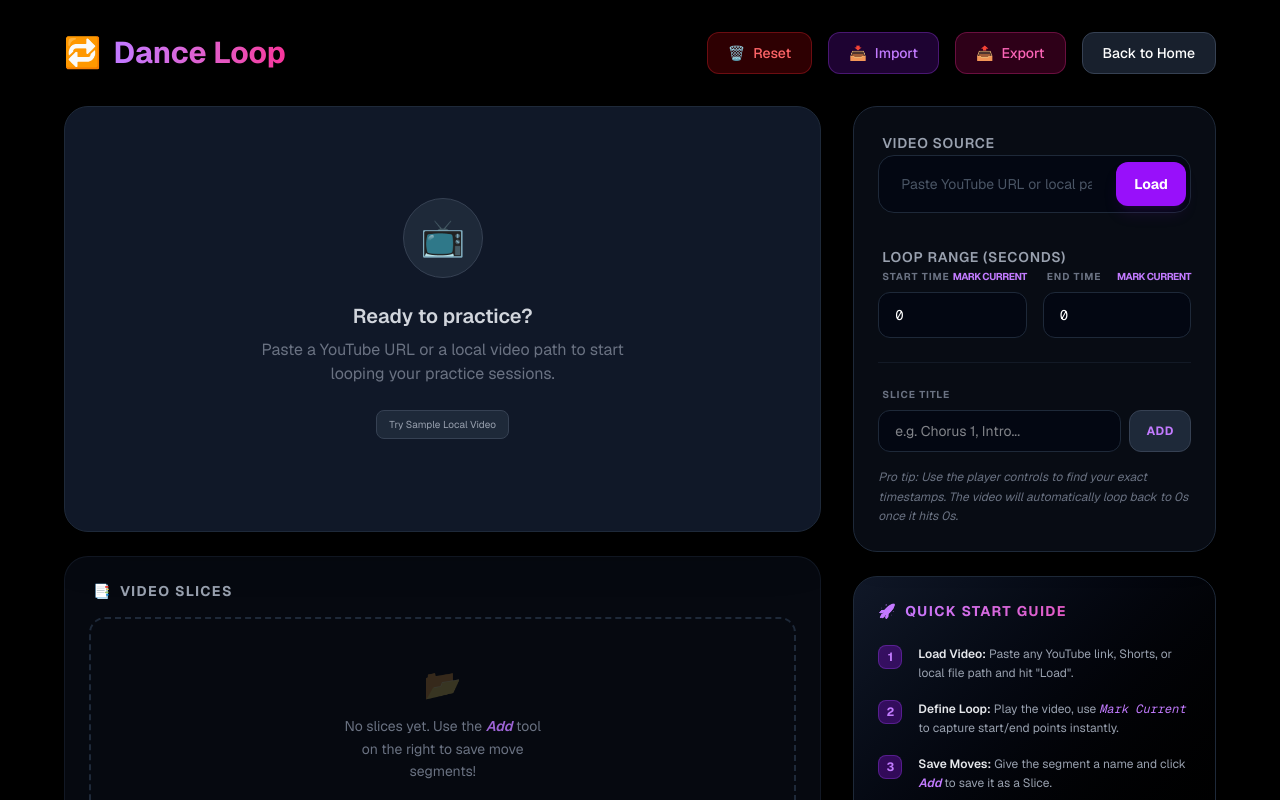
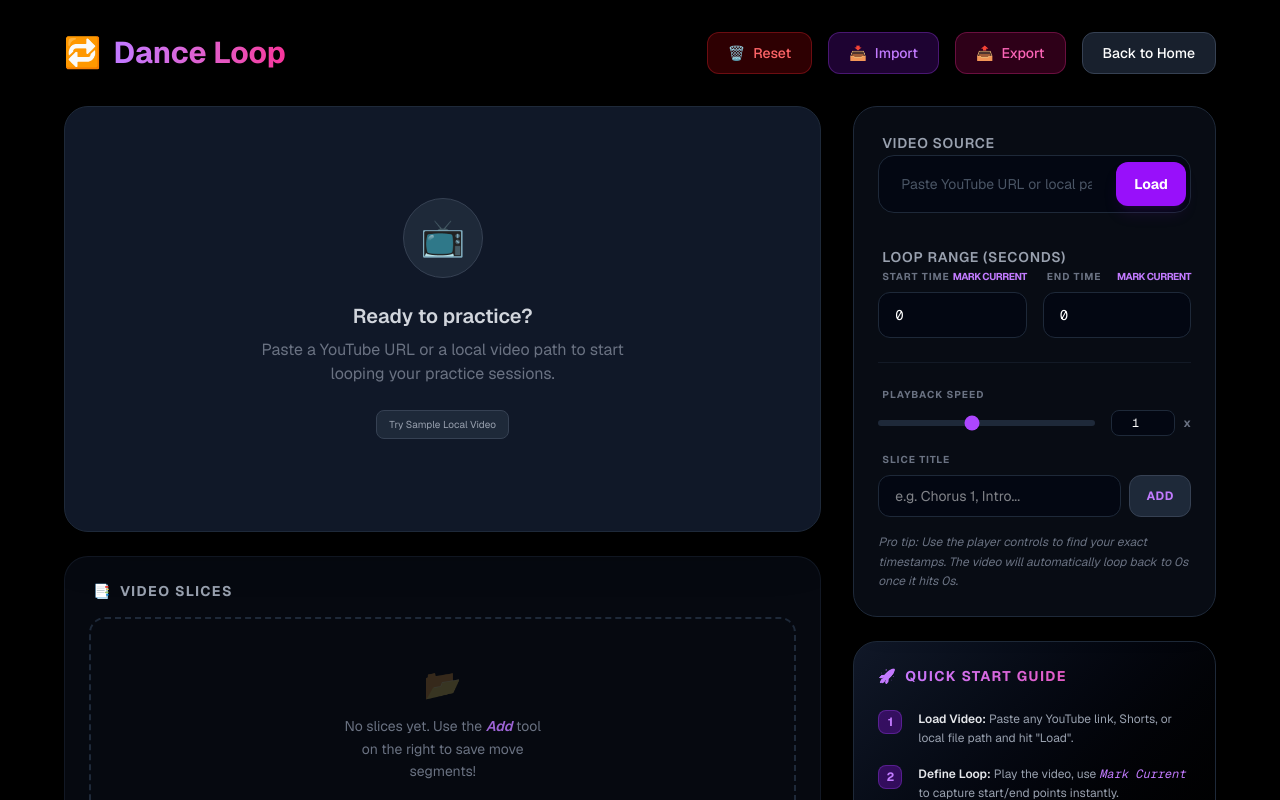
Before and after one commit to dogtim/Just-Dance-PicCollage, a Next.js app: page /danceLoop in a window 1280 px wide. Shown: the top 800 px of the page. Built offline with nearby package versions, Linux system fonts and the light colour scheme.

Commit message:
feat: add video playback speed control UI and functionality, and remove default player mute

```diff
--- a/src/app/danceLoop/dance_loop_page.tsx
+++ b/src/app/danceLoop/dance_loop_page.tsx
@@ -22,6 +22,7 @@ export default function DanceLoop() {
     const [startTime, setStartTime] = useState<number>(0);
     const [endTime, setEndTime] = useState<number>(0);
     const [isPlaying, setIsPlaying] = useState(false);
+    const [playbackRate, setPlaybackRate] = useState<number>(1.0);
     const [slices, setSlices] = useState<VideoSlice[]>([]);
     const [activeSliceIndex, setActiveSliceIndex] = useState<number | null>(null);
 
@@ -264,10 +265,10 @@ export default function DanceLoop() {
                                         src={url}
                                         playing={isPlaying}
                                         controls={true}
-                                        muted={true}
                                         width="100%"
                                         height="100%"
                                         onReady={onPlayerReady}
+                                        playbackRate={playbackRate}
                                         onStart={() => {
                                             console.log('Playback started');
                                             setIsPlaying(true);
@@ -443,6 +444,34 @@ export default function DanceLoop() {
                                 </div>
 
                                 <div className="pt-6 border-t border-gray-800/50 space-y-4">
+                                    {/* Playback Speed Control */}
+                                    <div className="space-y-2">
+                                        <div className="text-[10px] text-gray-500 uppercase font-bold tracking-widest ml-1">Playback Speed</div>
+                                        <div className="flex gap-4 items-center">
+                                            <input
+                                                type="range"
+                                                min="0.25"
+                                                max="2"
+                                                step="0.05"
+                                                value={playbackRate}
+                                                onChange={(e) => setPlaybackRate(parseFloat(e.target.value))}
+                                                className="flex-1 h-1.5 bg-gray-800 rounded-lg appearance-none cursor-pointer accent-purple-500"
+                                            />
+                                            <div className="flex gap-2">
+                                                <input
+                                                    type="number"
+                                                    step="0.05"
+                                                    min="0.25"
+                                                    max="2"
+                                                    value={playbackRate}
+                                                    onChange={(e) => setPlaybackRate(parseFloat(e.target.value) || 1)}
+                                                    className="w-16 bg-gray-950 border border-gray-800 rounded-lg px-2 py-1 text-white outline-none focus:border-purple-500/50 transition-all font-mono text-xs text-center"
+                                                />
+                                                <span className="text-xs text-gray-500 self-center font-bold">x</span>
+                                            </div>
+                                        </div>
+                                    </div>
+
                                     <div className="space-y-2">
                                         <div className="text-[10px] text-gray-500 uppercase font-bold tracking-widest ml-1">Slice Title</div>
                                         <div className="flex gap-2">
```
